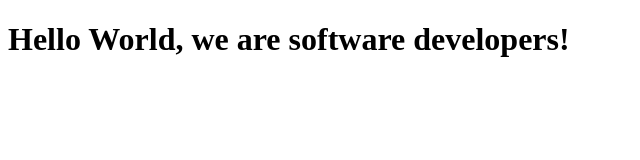
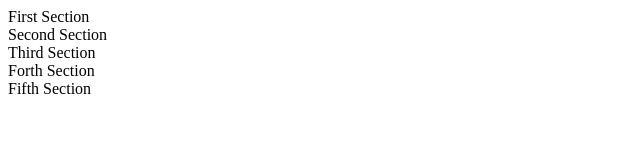
Before and after one commit to AhmadiGu/project, a plain HTML site: page index.html in a window 1280 px wide. Shown: the whole page, without its empty margins (0-640 px from the left). Drawn offline with Linux system fonts and the light colour scheme.

Commit message:
add first 3 features

```diff
--- a/index.html
+++ b/index.html
@@ -21,7 +21,23 @@
     - The freeCodeCamp Team
 
     -->
-    <h1>Hello World, we are software developers!</h1>
+    <main id="main-doc">
+      <section class="main-section">
+        <header>First Section</header>
+      </section>
+      <section class="main-section">
+        <header>Second Section</header>
+      </section>
+      <section class="main-section">
+        <header>Third Section</header>
+      </section>
+      <section class="main-section">
+        <header>Forth Section</header>
+      </section>
+      <section class="main-section">
+        <header>Fifth Section</header>
+      </section>
+    </main>
     <script  src="js/index.js"></script>
   </body>
 </html>
```
